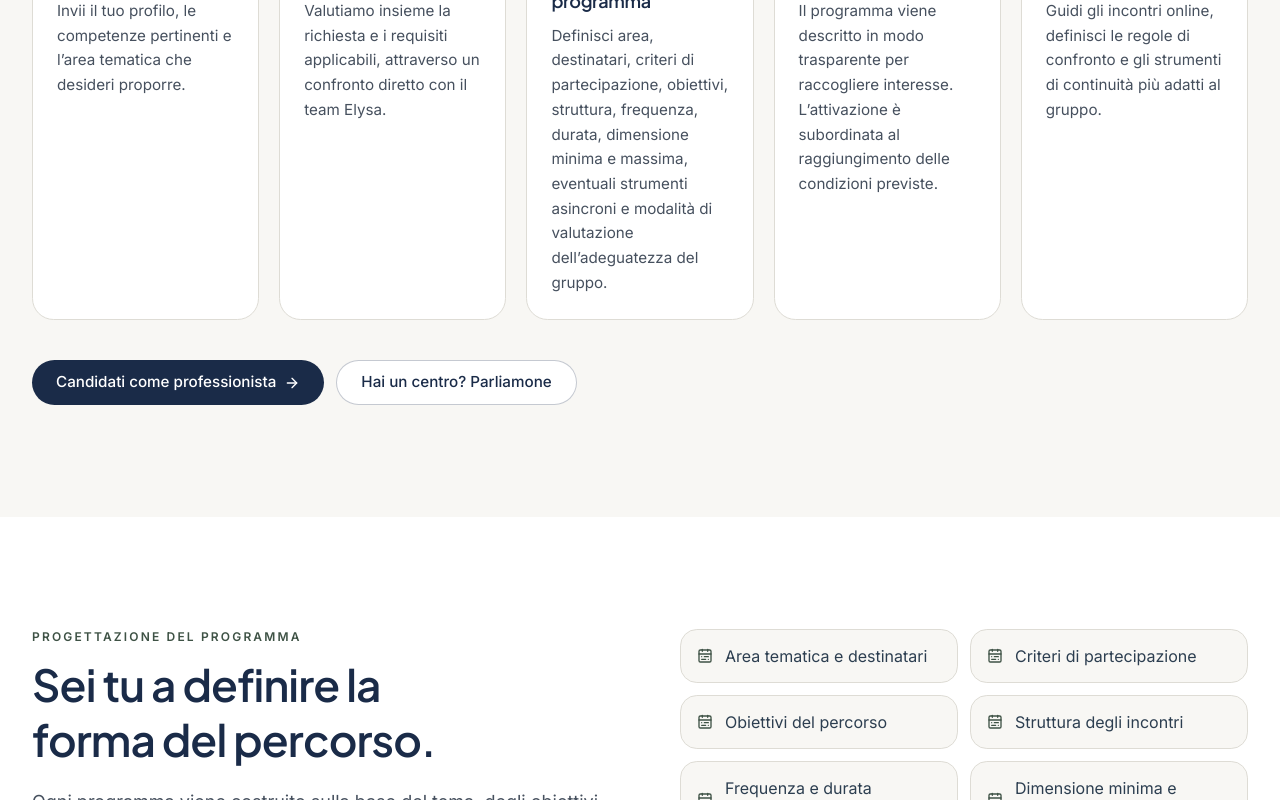
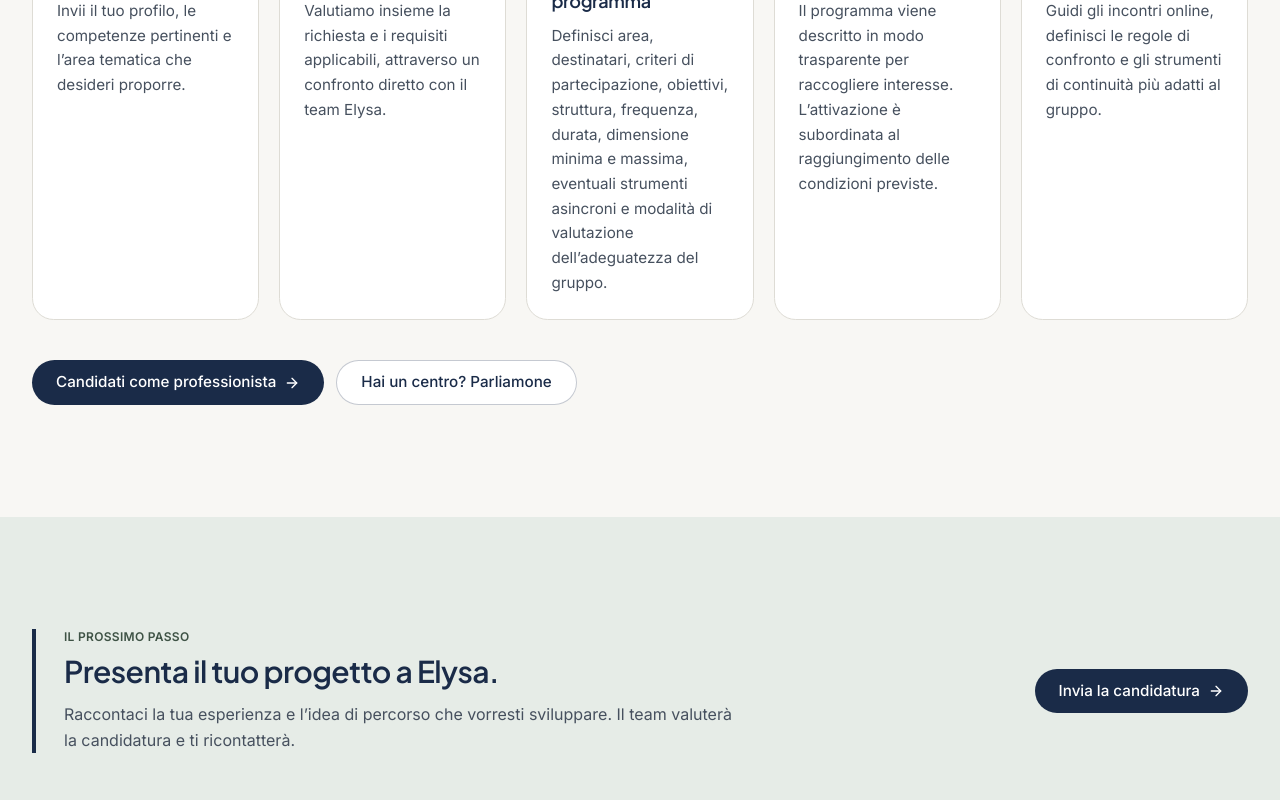
Before and after one commit to Elysagroup/elysa-web, a Next.js app: page /per-professionisti in a window 1280 px wide. Shown: the part 2000-2800 px from the top of the page. Built offline with nearby package versions, Linux system fonts and the light colour scheme; no server answers.

Commit message:
migliorie professionisti

```diff
--- a/app/per-professionisti/page.tsx
+++ b/app/per-professionisti/page.tsx
@@ -26,7 +26,7 @@ export default function PerProfessionistiPage() {
         intro="Elysa offre a psicologi e professionisti della salute mentale la possibilità di progettare percorsi tematici strutturati, incontrare persone interessate e valorizzare il proprio approccio in un ambiente digitale dedicato."
       >
         <ButtonLink href="/candidatura-psicologo">
-          Candidati come professionista
+          Invia la candidatura
           <ArrowRight aria-hidden="true" />
         </ButtonLink>
         <ButtonLink href="/contatti?tipo=centro" variant="secondary">
@@ -69,6 +69,24 @@ export default function PerProfessionistiPage() {
       </Section>
 
       <ProStepsSection />
+
+      <Section tone="sage" labelledBy="candidatura-dopo-passaggi">
+        <div className="flex flex-col gap-6 border-l-4 border-ocean pl-5 sm:pl-7 lg:flex-row lg:items-center lg:justify-between">
+          <div className="max-w-2xl">
+            <p className="text-xs font-semibold uppercase tracking-wide text-sage-deep">Il prossimo passo</p>
+            <h2 id="candidatura-dopo-passaggi" className="mt-2 text-2xl font-semibold text-ocean sm:text-3xl">
+              Presenta il tuo progetto a Elysa.
+            </h2>
+            <p className="mt-3 leading-relaxed text-muted-foreground">
+              Raccontaci la tua esperienza e l’idea di percorso che vorresti sviluppare. Il team valuterà la candidatura e ti ricontatterà.
+            </p>
+          </div>
+          <ButtonLink href="/candidatura-psicologo" className="shrink-0 self-start lg:self-auto">
+            Invia la candidatura
+            <ArrowRight aria-hidden="true" />
+          </ButtonLink>
+        </div>
+      </Section>
 
       <Section tone="white" labelledBy="cosa-definisci">
         <div className="grid gap-12 lg:grid-cols-2 lg:gap-20">
@@ -122,7 +140,7 @@ export default function PerProfessionistiPage() {
             </div>
           </div>
           <div className="flex shrink-0 flex-col gap-2 sm:items-end">
-            <ButtonLink href="/candidatura-psicologo">Invia una candidatura</ButtonLink>
+            <ButtonLink href="/candidatura-psicologo">Invia la candidatura</ButtonLink>
             <ButtonLink href="/dashboard/login" variant="secondary">
               Accedi all’area riservata
             </ButtonLink>
```
